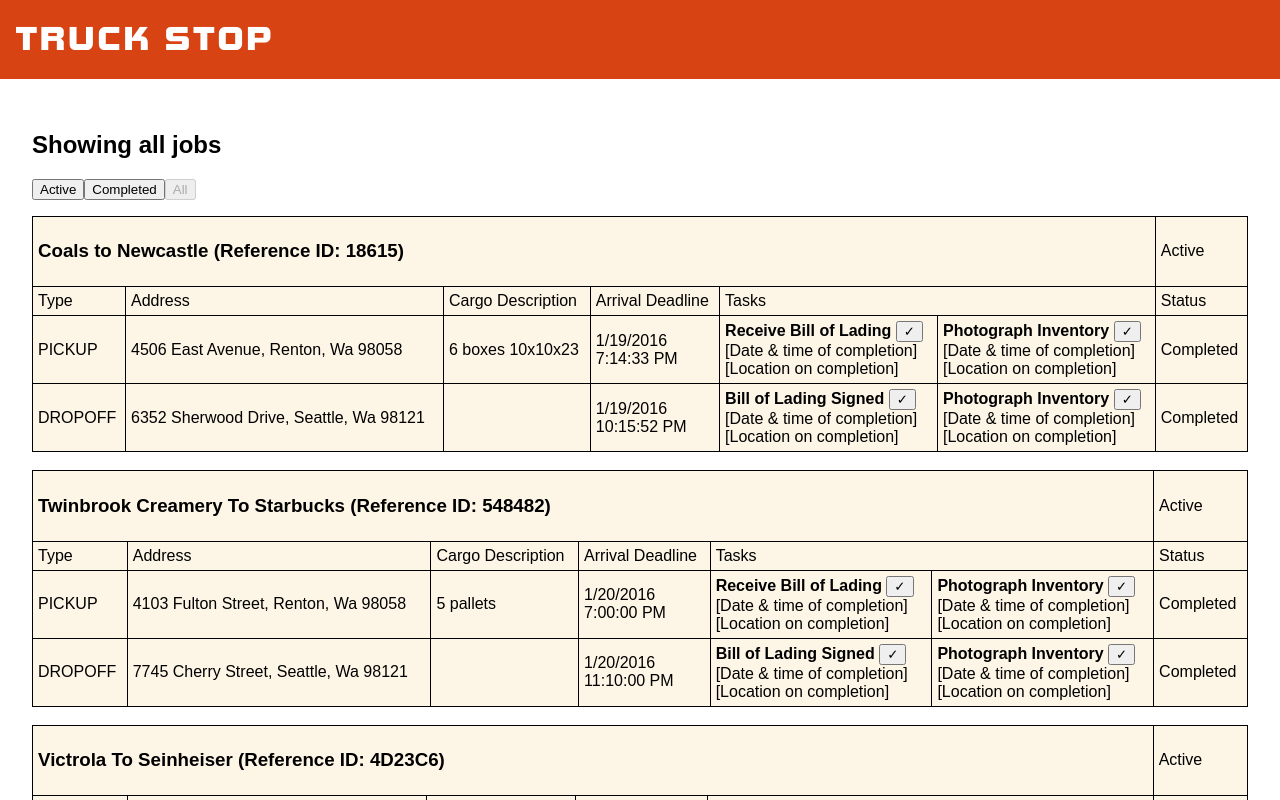
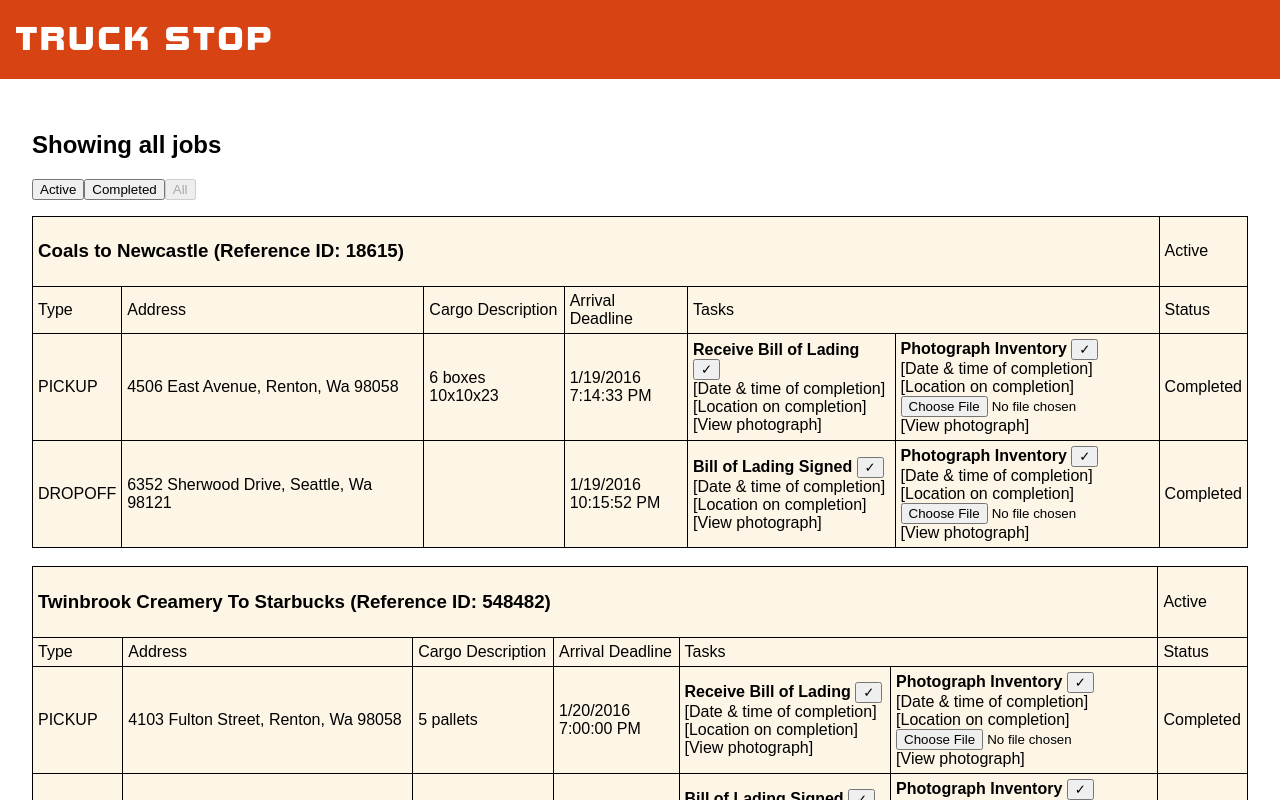
Before and after one commit to CaptainStack/truck-stop, a React (Create React App) app: page / in a window 1280 px wide. Shown: the top 800 px of the page. Built offline with nearby package versions, Linux system fonts and the light colour scheme.

Commit message:
Add photo upload.

```diff
--- a/src/App.css
+++ b/src/App.css
@@ -61,3 +61,15 @@ table.active-job {
 table.complete-job {
   background-color: LightCyan;
 }
+
+#clock{
+    background-image:url('');
+    background-size:cover;
+    background-position: center;
+    height: 250px; width: 250px;
+    border: 1px solid #bbb;
+}
+
+.photograph {
+  width: 100%;
+}
--- a/src/components/ChecklistManager.jsx
+++ b/src/components/ChecklistManager.jsx
@@ -23,6 +23,7 @@ const ChecklistManager = ({state}) => {
       return null;
     }
   });
+
   return (
     <div className={'checklist-manager'} >
       <h2>Showing {state.tasks_shown} jobs</h2>
--- a/src/components/Task.jsx
+++ b/src/components/Task.jsx
@@ -1,11 +1,23 @@
 import React from 'react';
-import { taskClick } from '../events';
+import { taskClick, saveImage } from '../events';
 
 const Task = ({task}) => {
   let button;
+  let photo_button;
   let datetime_string = '[Date & time of completion]';
   let class_name;
   let button_symbol = '\u2713';
+
+  function readURL() {
+    let file = event.srcElement.ownerDocument.activeElement.files[0];
+    let reader = new FileReader();
+    reader.onloadend = () => {
+      saveImage(task, reader.result);
+    }
+    if (file) {
+      reader.readAsDataURL(file);
+    }
+  }
 
   if (task.completed) {
     class_name = 'completed';
@@ -20,15 +32,18 @@ const Task = ({task}) => {
     button = <button onClick={taskClick(task)}>{button_symbol}</button>;
   } else {
     button = <button onClick={taskClick(task)}>{button_symbol}</button>;
+    photo_button = <input type='file' onChange={readURL}></input>;
   }
 
   let location_string = task.GPS ? `Coords(${Math.floor(task.GPS.latitude)}, ${Math.floor(task.GPS.longitude)})` : '[Location on completion]';
 
   return (
     <td>
-      <span className={class_name}><strong>{task.description}</strong> {button}</span><br/>
-      <span>{datetime_string}</span><br/>
-      <span>{location_string}</span>
+      <div className={class_name}><strong>{task.description}</strong> {button}</div>
+      <div>{datetime_string}</div>
+      <div>{location_string}</div>
+      <div>{photo_button}</div>
+      <a className={'photograph'} href={task.photo} target='_'>[View photograph]</a>
     </td>
   );
 };
--- a/src/core.js
+++ b/src/core.js
@@ -34,6 +34,7 @@ export const update_clicked_task = (state, task, GPS) => {
   if (task.completed) {
     task.completed = false;
     task.GPS = null;
+    task.photo = null;
   } else {
     task.completed = Date.now();
     task.GPS = GPS;
@@ -45,3 +46,8 @@ export const update_task_filter = (state, filter) => {
   state.tasks_shown = filter;
   return state;
 }
+
+export const add_image_to_task = (state, task, image) => {
+  task.photo = image;
+  return state;
+}
--- a/src/events.js
+++ b/src/events.js
@@ -21,3 +21,7 @@ export const taskClick = clicked_task => e => {
 export const filterClick = clicked_filter => e => {
   store.dispatch({ type: 'UPDATE_FILTER', filter: clicked_filter });
 }
+
+export const saveImage = (task, image) => {
+  store.dispatch({ type: 'ADD_IMAGE_TO_TASK', task: task, image: image });
+}
--- a/src/reducer.js
+++ b/src/reducer.js
@@ -1,4 +1,4 @@
-import {update_active_job, update_active_stop, update_clicked_task, update_task_filter, INITIAL_STATE} from './core';
+import {update_active_job, update_active_stop, update_clicked_task, update_task_filter, add_image_to_task, INITIAL_STATE} from './core';
 
 export default function reducer(state = INITIAL_STATE, action) {
   switch (action.type) {
@@ -10,6 +10,8 @@ export default function reducer(state = INITIAL_STATE, action) {
       return update_clicked_task(state, action.task, action.GPS);
     case 'UPDATE_FILTER':
       return update_task_filter(state, action.filter);
+    case 'ADD_IMAGE_TO_TASK':
+      return add_image_to_task(state, action.task, action.image);
     default:
       return state;
   }
```
